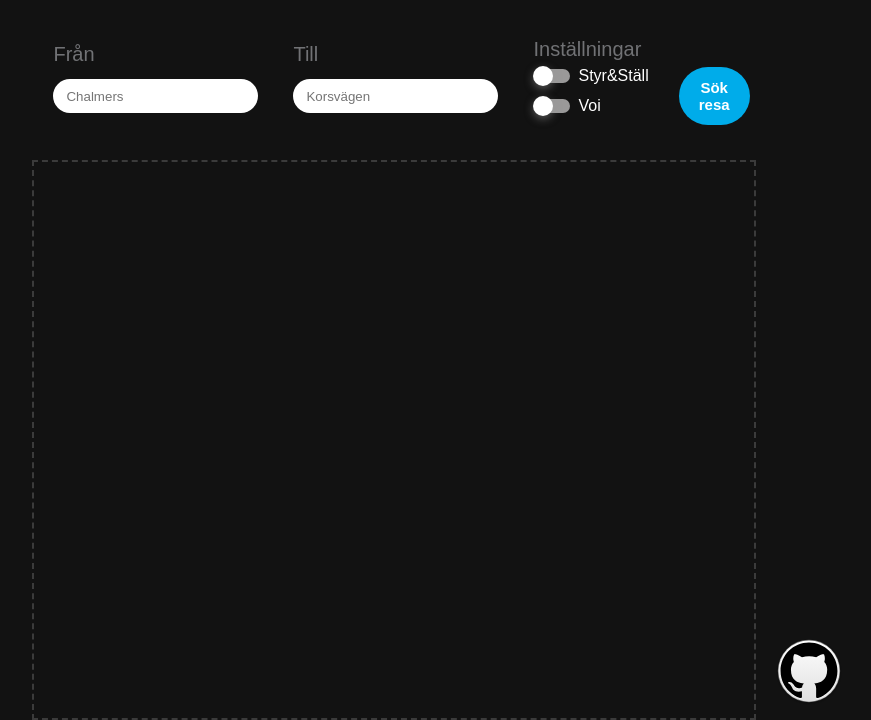
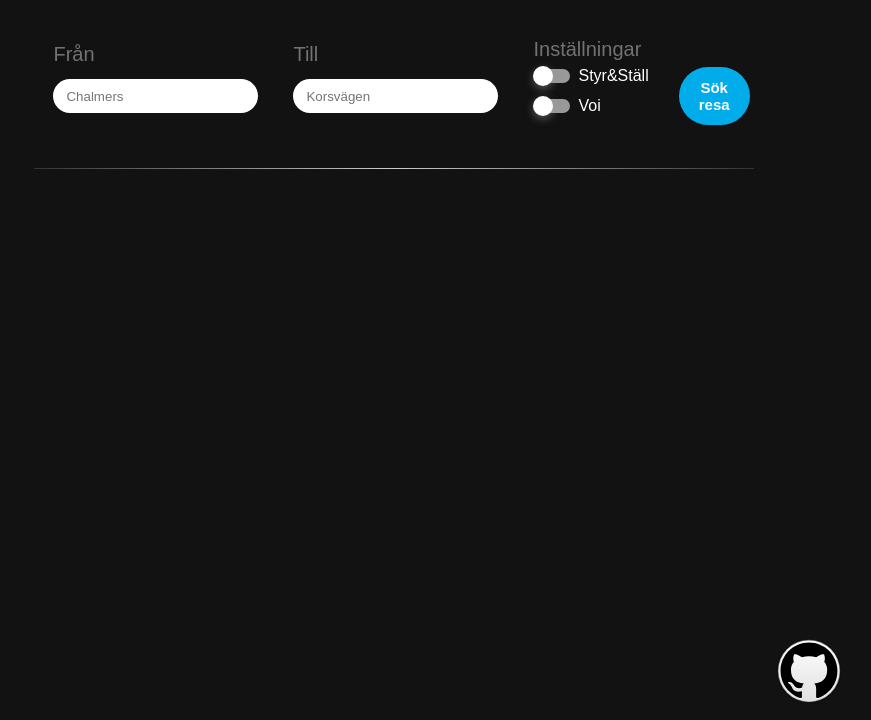
Before and after one commit to ENM156-Team8/micromobility, a Flask app: template WebApp/templates/index.html in a window 1280 px wide. Shown: the part 80-800 px from the top of the page, without its empty margins (246-1117 px from the left). Run offline with Flask 3, Linux system fonts and the light colour scheme; the template is opened without the code that fills it, so the values that code supplies are empty; parts of the project's set-up code (start-up, migrations or seed data) failed here and were passed over; some libraries are stand-ins or nearby versions.

Commit message:
Removed guide lines, added horizontal line

```diff
--- a/WebApp/static/style.css
+++ b/WebApp/static/style.css
@@ -254,11 +254,24 @@ form {
   .home-container7 {
     flex: 1;
     width: 80%;
-    border: 2px dashed rgba(120, 120, 120, 0.4);
+    /* border: 2px dashed rgba(120, 120, 120, 0.4); */
     height: auto;
     display: flex;
     align-items: flex-start;
     flex-direction: column;
+  }
+  hr{
+    border: 0;
+    height: 1px;
+    width: 80%;
+    color: #ccc;
+    background: #ccc;
+    background-image: linear-gradient(to right, #333, #ccc, #333);
+  }
+  body.light-mode hr{
+    color: var(--background-color-dark);
+    background: #ccc;
+    background-image: linear-gradient(to right, #ccc, #333, #ccc);
   }
   @media(max-width: 767px) {
     .home-header {
--- a/WebApp/templates/index.html
+++ b/WebApp/templates/index.html
@@ -62,6 +62,8 @@
         </div>
     </form>
 
+    <hr>
+
     <div class="home-container7 list">
 
     {% for trip in trips %}
```
